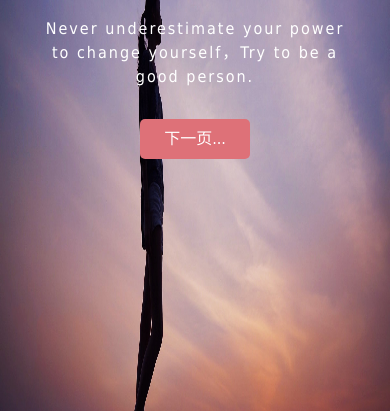
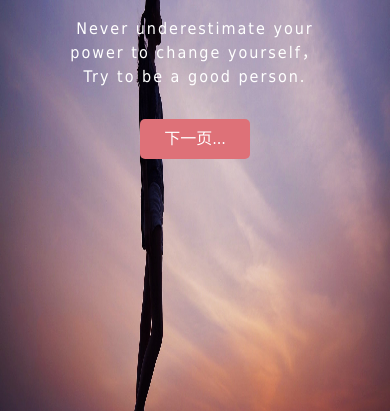
Before and after one commit to changjiapu/myself, a plain HTML site: page index.html in a window 390 px wide. Shown: the part 367-778 px from the top of the page. Drawn offline with Linux system fonts and the light colour scheme; a script that the page names is missing.

Commit message:
改用弹性盒模型 布局方式改为流体百分比布局

```diff
--- a/index.html
+++ b/index.html
@@ -45,7 +45,7 @@
     }
 
     .section_1 section {
-      max-width: 300px;
+      max-width: 70%;
       line-height: 1.5;
       color: #fff;
       z-index: 100
```
